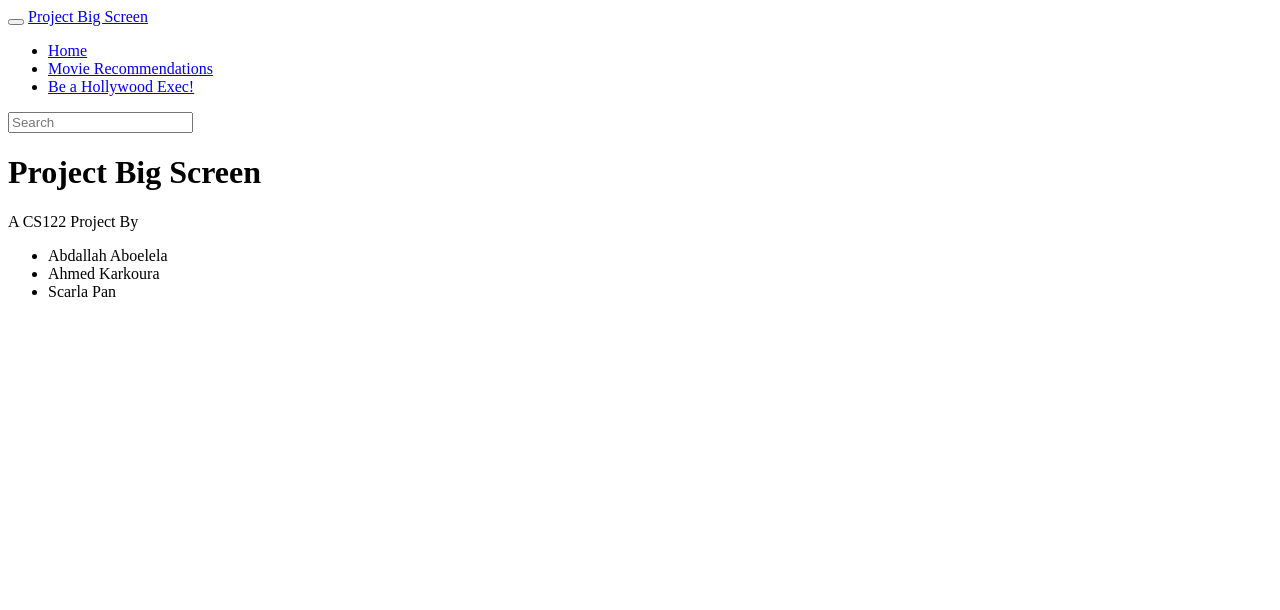
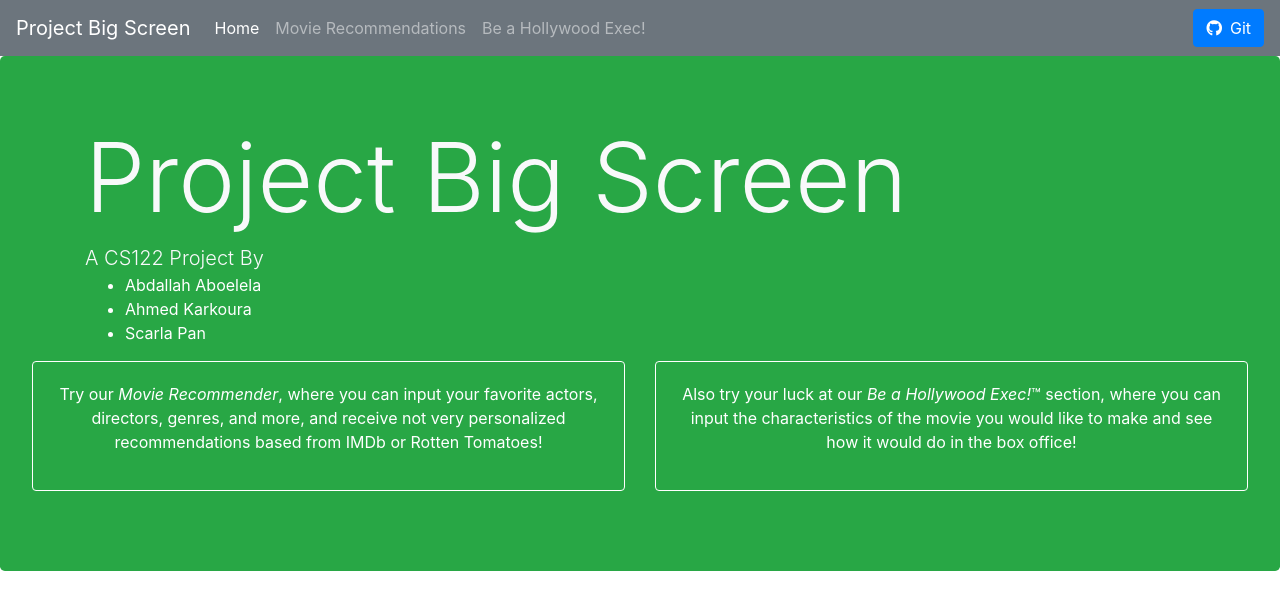
Before and after one commit to AhmedKarkoura/CS122, a Django app: page / in a window 1280 px wide. Shown: the top 610 px of the page. Run offline with Django 3.2, Linux system fonts and the light colour scheme; some libraries are stand-ins or nearby versions; some web fonts are replaced.

Commit message:
Style improvements to home page

```diff
--- a/mysite/homepage/templates/homepage/index.html
+++ b/mysite/homepage/templates/homepage/index.html
@@ -1,10 +1,10 @@
 {% load static %}
-<link rel="stylesheet" type="text/css" href="{% static 'homepage/bubblegum.css' %}">
+<link rel="stylesheet" type="text/css" href="{% static 'homepage/bootstrap.css' %}">
 <!DOCTYPE html>
 <html>
 <head>
     <title>HomePage</title>
-    <link rel="stylesheet" type="text/css" href="{% static '/bubblegum.css' %}" />
+    <link rel="stylesheet" type="text/css" href="{% static '/bootstrap.css' %}" />
 
     <title>Project Big Screen </title>
 
@@ -17,7 +17,7 @@
 <body class="ht-body ">
     <div class="ht-tm-cat">
       <div class="ht-tm-codeblock">
-        <nav class="navbar navbar-expand-lg navbar-dark bg-danger ht-tm-element">
+        <nav class="navbar navbar-expand-lg navbar-dark bg-secondary ht-tm-element">
           <button class="navbar-toggler navbar-toggler-right" type="button" data-toggle="collapse" data-target="#navbarTogglerDemo03" aria-controls="navbarTogglerDemo03" aria-expanded="false" aria-label="Toggle navigation">
             <span class="navbar-toggler-icon"></span>
           </button>
@@ -35,9 +35,10 @@
                 <a class="nav-link" href="{{ 'model' }}">Be a Hollywood Exec!</a>
               </li>
             </ul>
-            <form class="form-inline my-2 my-lg-0">
-              <input class="form-control mr-sm-2" type="text" placeholder="Search">
-            </form>
+            <div>
+                <a href="https://github.com/AhmedKarkoura/CS122" class="ht-tm-element btn btn-primary">
+                  <span class="fab fa-github mr-2"></span>Git</a>
+            </div>
           </div>
         </nav>
       </div>
@@ -45,7 +46,7 @@
 
     <div class="ht-main">
         <div id="ht-tm-jumbotron">
-          <div class="jumbotron bg-danger text-white mb-0 radius-0 ht-tm-jumbotron">
+          <div class="jumbotron bg-success text-white mb-0 radius-0 ht-tm-jumbotron">
             <div class="container">
               <div class="ht-tm-header">
                 <h1 class="display-1 text-chicle text-light">Project Big Screen</h1>
@@ -57,9 +58,32 @@
                 </ul>
               </div>
             </div>
+            <div class="row">
+              <div class="col-lg-6">
+                <div class="ht-tm-codeblock">
+                  <div style = "border-color: white;" class="ht-tm-element card bg-success text-white mb-3 text-center">
+                    <div class="card-body">
+                      <blockquote class="card-blockquote">
+                        <p>Try our <em>Movie Recommender</em>, where you can input your favorite actors, directors, genres, and more, and receive not very personalized recommendations based from IMDb or Rotten Tomatoes!</p>
+                      </blockquote>
+                    </div>
+                  </div>
+                </div>
+              </div>
+              <div class="col-lg-6">
+                <div class="ht-tm-codeblock">
+                  <div style = "border-color: white;" class="ht-tm-element card bg-success text-white mb-3 text-center">
+                    <div class="card-body">
+                      <blockquote class="card-blockquote">
+                        <p>Also try your luck at our <em>Be a Hollywood Exec!</em>&trade; section, where you can input the characteristics of the movie you would like to make and see how it would do in the box office!</p>
+                      </blockquote>
+                    </div>
+                  </div>
+                </div>
+              </div>
+            </div>
           </div>
         </div>
     </div>
-
 </body>
 </html>
```
